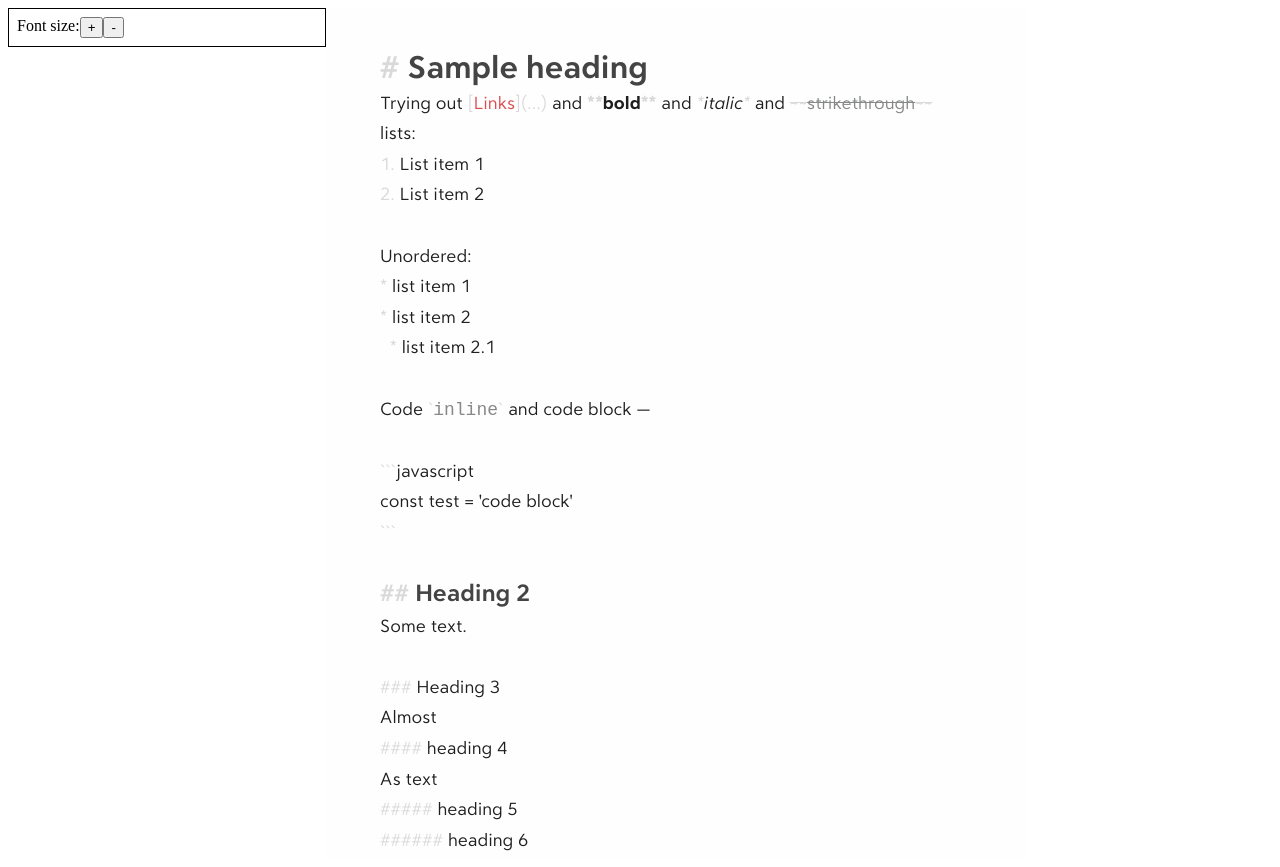
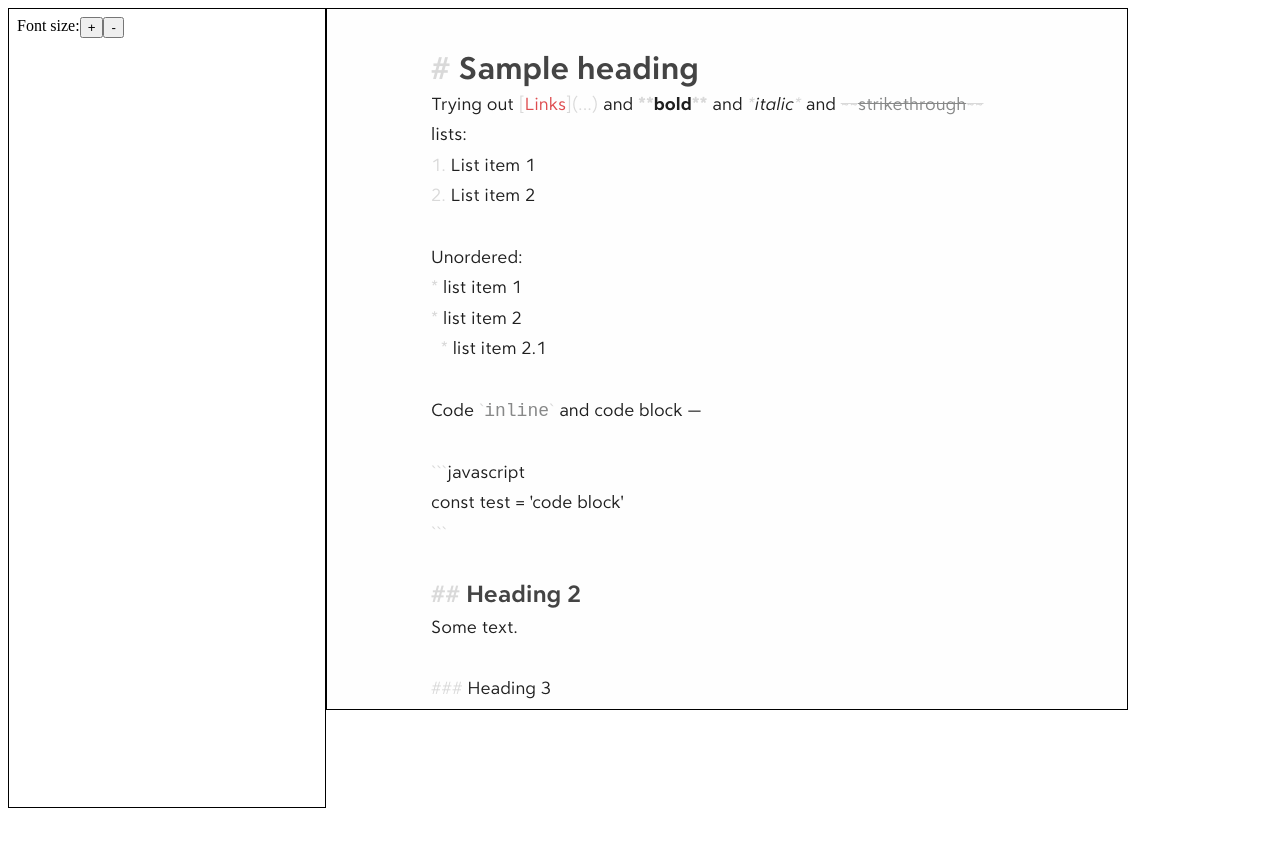
Before and after one commit to ldover/unified-text, a SvelteKit app: page / in a window 1280 px wide. After the commit the page ends 816 px from the top, so only its background shows below. Built offline with nearby package versions, Linux system fonts and the light colour scheme.

Commit message:
Fix: editor adjusts width, scrollbar is on the right

```diff
--- a/src/lib/Editor.svelte
+++ b/src/lib/Editor.svelte
@@ -10,10 +10,11 @@
 	});
 </script>
 
-<div class="h-full relative">
-	<div bind:this={el} class="h-full"></div>
-	<div class="absolute bottom-0 left-0 w-full"></div>
-</div>
+<div bind:this={el}></div>
 
 <style>
+	div {
+		width: 100%;
+        height: 100%;
+	}
 </style>
--- a/src/lib/bear-theme.ts
+++ b/src/lib/bear-theme.ts
@@ -45,7 +45,6 @@ export const bearTheme = (options?: BearThemeOptions) => {
 		{
 			'&': {
 				width: '100%',
-				alignItems: 'center',
 				paddingTop: '16px',
 				height: '100%',
 				color: '#1f1f1f',
@@ -59,7 +58,9 @@ export const bearTheme = (options?: BearThemeOptions) => {
 				maxHeight: '300px'
 			},
 			'.cm-scroller': {
-				paddingTop: '24px'
+				paddingTop: '24px',
+				width: "100%",
+				justifyContent: "center"
 			},
 			'.cm-content': {
 				caretColor: color.red,
--- a/src/routes/+page.svelte
+++ b/src/routes/+page.svelte
@@ -67,18 +67,27 @@ As text
 		</div>
 	</div>
 
-	<Editor on:mount={onEditorMount}></Editor>
+	<div class="editor-container">
+		<Editor on:mount={onEditorMount}></Editor>
+	</div>
 </div>
 
 <style>
+	.editor-container {
+		width: 800px;
+		height: 700px;
+		max-height: 700px;
+		border: 1px solid black;
+	}
+
 	.page {
+		overflow-y: hidden;
 		display: flex;
-		height: 100%;
+		height: 100vh;
 	}
 
 	.controls {
 		width: 300px;
-		height: 100%;
 		border: 1px solid black;
 		padding: 8px;
 	}
```
